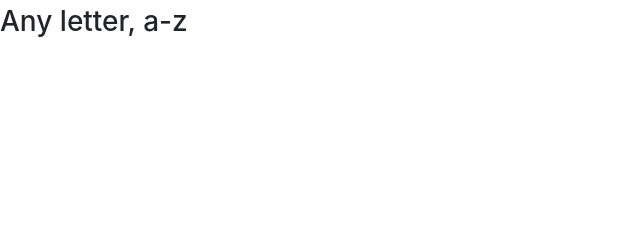
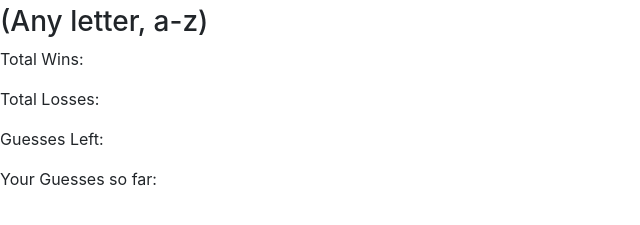
Before and after one commit to smentzer/Psychic-Game, a plain HTML site: page index.html in a window 1280 px wide. Shown: the part 97-322 px from the top of the page, without its empty margins (0-640 px from the left). Drawn offline with nearby package versions, Linux system fonts and the light colour scheme.

Commit message:
pushed for help

```diff
--- a/assests/javascript/game.js
+++ b/assests/javascript/game.js
@@ -0,0 +1,13 @@
+
+// computer genterates a letter
+// user gets (x) guesses
+//chances
+//guesses so far...
+// did the user guess the computers letter
+
+
+    var wins = 0;
+    var losses = 0;
+    var guessesLeft = 9;
+    var guessesSoFar = []; // push users choices
+    var computerChoices = ['a', 'b', 'c', 'd', 'e', 'f', 'g', 'h', 'i', 'j', 'k', 'l', 'm', 'n', 'o', 'p', 'q', 'r', 's', 't', 'u', 'v', 'w', 'x', 'y', 'z']; //list of letters to choose from
--- a/index.html
+++ b/index.html
@@ -5,15 +5,11 @@
     <meta charset="UTF-8">
     <meta name="viewport" content="width=device-width, initial-scale=1.0">
     <meta http-equiv="X-UA-Compatible" content="ie=edge">
+    <title>Psychic Game</title>
     <link rel="stylesheet" type="text/css" href="/assests/css/style.css">
     <link rel="stylesheet" href="https://stackpath.bootstrapcdn.com/bootstrap/4.1.3/css/bootstrap.min.css" integrity="sha384-MCw98/SFnGE8fJT3GXwEOngsV7Zt27NXFoaoApmYm81iuXoPkFOJwJ8ERdknLPMO"
         crossorigin="anonymous">
     <link href="https://fonts.googleapis.com/css?family=Bungee|Dancing+Script|Shadows+Into+Light" rel="stylesheet">
-
-
-
-
-    <title>Psychic Game</title>
 
 </head>
 
@@ -30,9 +26,15 @@
     </div>
     <div class="row">
         <div class="col md 12">
-            <h3>Any letter, a-z</h3>
+            <h3>(Any letter, a-z)</h3>
         </div>
+    </div>
 
+    <div class="scoreBoard">
+        <p>Total Wins: </p>
+        <p>Total Losses: </p>
+        <p>Guesses Left: </p>
+        <p>Your Guesses so far: </p>
     </div>
 
 
```
